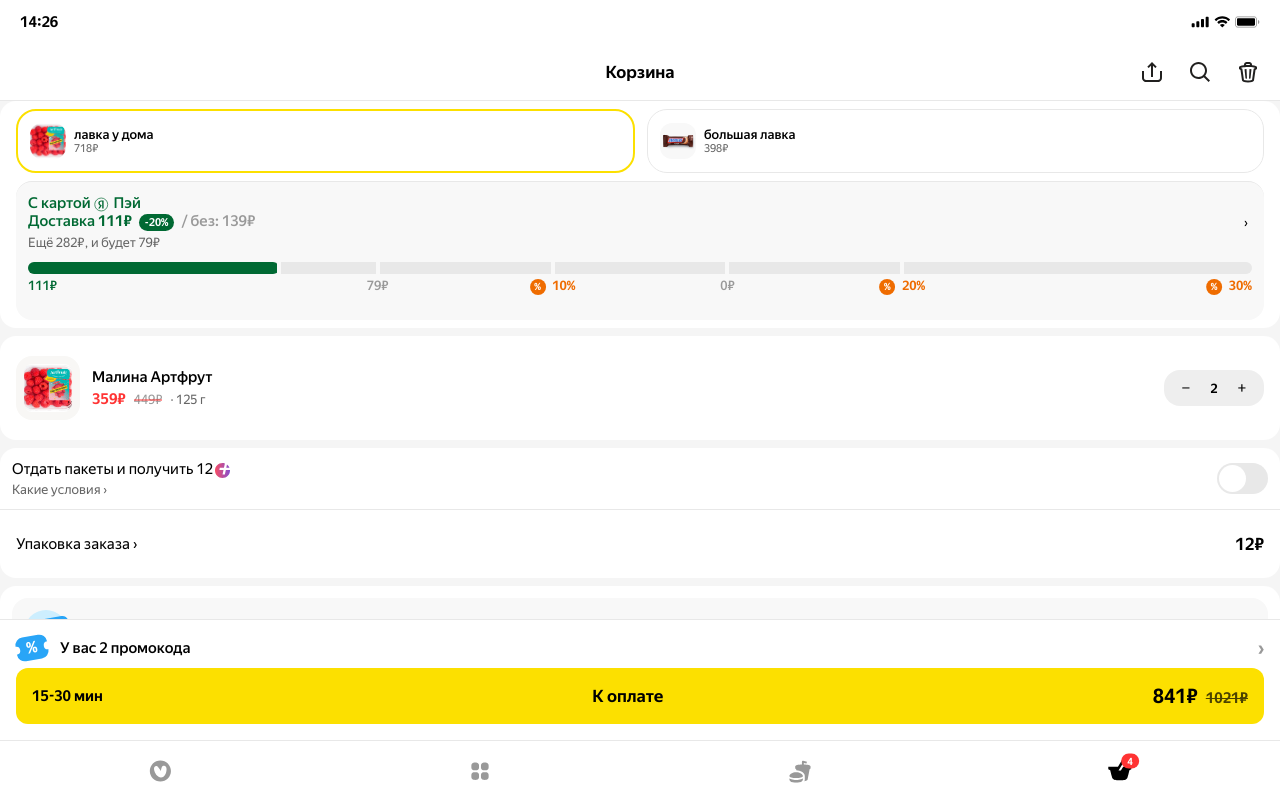
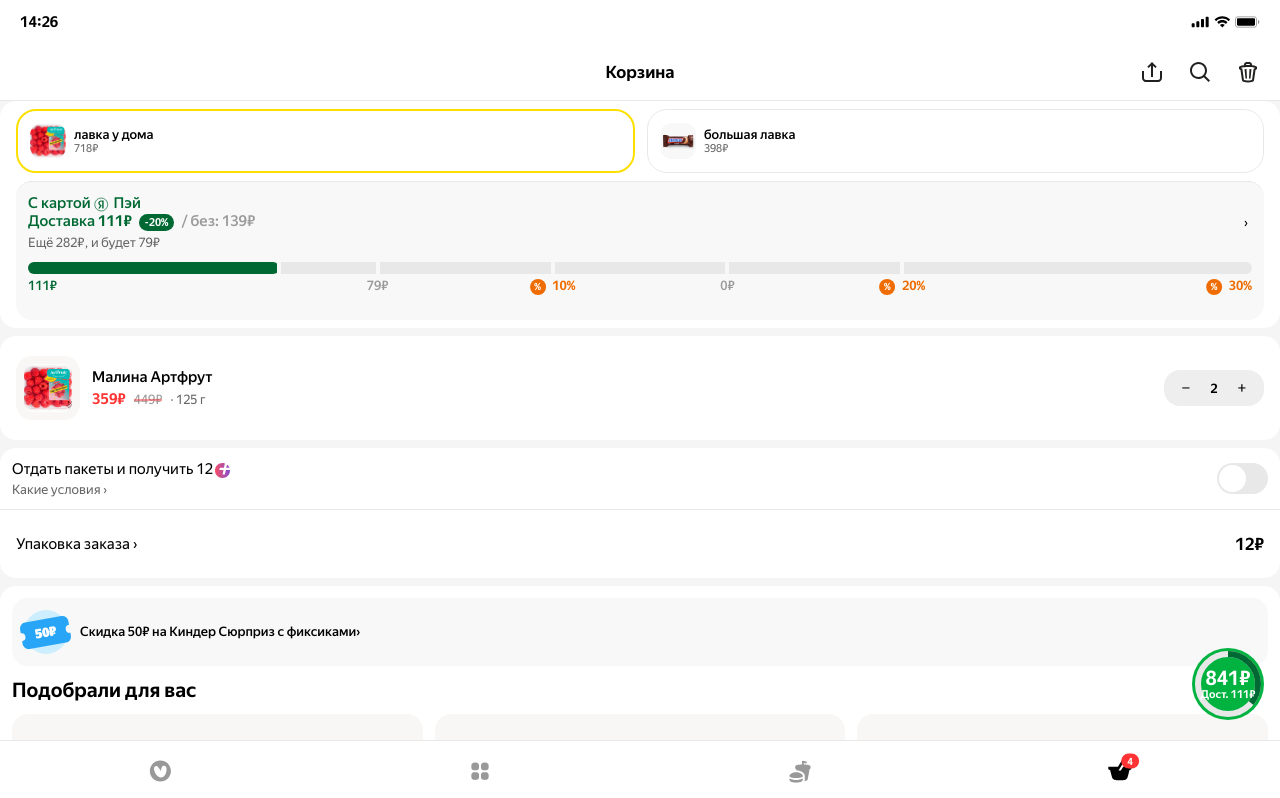
Before and after one commit to dadkakdad/app_prototyping, a plain HTML site: page index.html in a window 1280 px wide. Shown: the top 798 px of the page. Drawn offline with nearby package versions, Linux system fonts and the light colour scheme.

Commit message:
feat: add floating checkout footer with delivery progress

```diff
--- a/assets/css/main.css
+++ b/assets/css/main.css
@@ -838,111 +838,65 @@
 }
 
 /* Checkout Footer */
-.checkout-footer {
+.checkout-btn-redesigned {
     position: fixed;
-    bottom: 60px;
-    left: 0;
-    right: 0;
-    background: var(--color-bg-primary);
-    padding: var(--spacing-lg);
-    border-top: 1px solid var(--color-border);
-}
-
-.checkout-btn {
-    background: var(--color-primary);
-    color: var(--color-text-primary);
+    bottom: 80px;
+    right: 16px;
+    width: 72px;
+    height: 72px;
+    border-radius: var(--radius-full);
+    background: var(--color-green);
+    color: #fff;
     border: none;
-    border-radius: var(--radius-md);
-    padding: var(--spacing-lg);
-    width: 100%;
-    font-size: var(--font-size-md);
-    font-weight: 600;
-    display: flex;
-    justify-content: space-between;
-    align-items: center;
-    cursor: pointer;
-    transition: background 0.2s;
-}
-
-.checkout-btn:active {
-    background: var(--color-primary-dark);
-}
-
-.promo-code-entry {
-    display: flex;
-    align-items: center;
-    margin-bottom: var(--spacing-sm);
-    cursor: pointer;
-    padding: 0;
-}
-
-.promo-code-icon {
-    position: relative;
     display: flex;
     align-items: center;
     justify-content: center;
-    background: var(--color-badge-blue-dark);
-    color: white;
+    font-size: var(--font-size-lg);
     font-weight: 700;
-    border-radius: 8px;
-    width: 32px;
-    height: 24px;
-    font-size: 16px;
-    margin-right: var(--spacing-md);
-    line-height: 1;
-    transform: rotate(-10deg);
+    cursor: pointer;
+    z-index: 100;
 }
 
-.promo-code-icon::before,
-.promo-code-icon::after {
-    content: '';
+.checkout-btn-inner {
     position: absolute;
-    top: 50%;
-    width: 8px;
-    height: 8px;
-    background: var(--color-bg-primary);
-    border-radius: 50%;
-    transform: translateY(-50%);
+    display: flex;
+    flex-direction: column;
+    align-items: center;
+    line-height: 1.1;
 }
 
-.promo-code-icon::before {
-    left: -4px;
-}
-
-.promo-code-icon::after {
-    right: -4px;
-}
-
-.promo-code-text {
-    flex-grow: 1;
-    font-weight: 500;
-    font-size: var(--font-size-base);
-}
-
-.promo-code-arrow {
-    font-size: 20px;
-    color: var(--color-text-tertiary);
-    font-weight: bold;
-}
-
-.checkout-time {
-    font-size: var(--font-size-base);
-}
-
-.checkout-price {
-    display: flex;
-    align-items: baseline;
-    gap: var(--spacing-sm);
-}
-
-.price-final {
+.checkout-total {
     font-size: var(--font-size-lg);
 }
 
-.price-original {
-    font-size: var(--font-size-base);
-    text-decoration: line-through;
-    opacity: 0.7;
+.checkout-delivery {
+    font-size: var(--font-size-xs);
+}
+
+.checkout-progress-ring {
+    position: absolute;
+    top: 0;
+    left: 0;
+    transform: rotate(-90deg);
+}
+
+.checkout-progress-ring__bg {
+    stroke: var(--color-border);
+}
+
+.checkout-progress-ring__progress {
+    stroke: var(--color-pay-green);
+    stroke-dasharray: 188.4;
+    stroke-dashoffset: 188.4;
+    transition: stroke-dashoffset 0.3s ease;
+}
+
+.checkout-btn-redesigned.free-delivery .checkout-delivery {
+    font-size: var(--font-size-sm);
+}
+
+.checkout-btn-redesigned.free-delivery .checkout-progress-ring__progress {
+    stroke: var(--color-green);
 }
 
 /* Bottom Navigation */
--- a/assets/js/main.js
+++ b/assets/js/main.js
@@ -468,6 +468,46 @@
     }
 }
 
+function updateCheckoutButton() {
+    const data = JSON.parse(sessionStorage.getItem('appData'));
+    if (!data || !data.carts) return;
+
+    const { itemsFinalTotal, itemsOriginalTotal } = computeTotals(data);
+    const usesYandexPay = isYandexPayEnabled(data);
+    const deliveryFee = getDeliveryFee(itemsFinalTotal, usesYandexPay);
+    const packagingFee = Number(data.carts[data.activeCartId].packaging?.cost) || 0;
+    const rate = getCartDiscountRate(itemsFinalTotal);
+    const finalAfterDiscount = Math.round((itemsFinalTotal + packagingFee + deliveryFee) * (1 - rate));
+
+    const btn = document.querySelector('.checkout-btn-redesigned');
+    if (!btn) return;
+
+    const totalEl = btn.querySelector('.checkout-total');
+    const deliveryEl = btn.querySelector('.checkout-delivery');
+    if (totalEl) totalEl.textContent = formatPrice(finalAfterDiscount);
+
+    if (deliveryEl) {
+        if (deliveryFee === 0) {
+            deliveryEl.textContent = 'Free Delivery!';
+            btn.classList.add('free-delivery');
+        } else {
+            deliveryEl.textContent = `Дост. ${formatPrice(deliveryFee)}`;
+            btn.classList.remove('free-delivery');
+        }
+    }
+
+    const deliveryTiers = usesYandexPay ? APP_CONFIG.delivery.tiers.yandexPay : APP_CONFIG.delivery.tiers.regular;
+    const freeTier = deliveryTiers.find(t => t.fee === 0) || { threshold: 1 };
+    const progress = Math.min(1, itemsFinalTotal / freeTier.threshold);
+    const radius = 30;
+    const circumference = 2 * Math.PI * radius;
+    const progressRing = btn.querySelector('.checkout-progress-ring__progress');
+    if (progressRing) {
+        progressRing.style.strokeDasharray = `${circumference}`;
+        progressRing.style.strokeDashoffset = `${circumference * (1 - progress)}`;
+    }
+}
+
 // Recalculate UI: totals, progress, badges
 function recalculateCart() {
     const data = JSON.parse(sessionStorage.getItem('appData'));
@@ -572,6 +612,8 @@
         activeCart.delivery.currentTotal = itemsFinalTotal;
     }
     sessionStorage.setItem('appData', JSON.stringify(data));
+
+    updateCheckoutButton();
 }
 
 // Tab switching
--- a/index.html
+++ b/index.html
@@ -46,12 +46,6 @@
             observer.disconnect();
         });
     </script>
-    <style>
-        .checkout-btn-redesigned.free-delivery .checkout-progress-ring__progress {
-            stroke: var(--color-green, #00B341);
-        }
-
-    </style>
 </head>
 <body>
     <!-- Status Bar -->
@@ -177,21 +171,16 @@
     <div class="content-spacer"></div>
 
     <!-- Checkout Footer -->
-    <div class="checkout-footer">
-        <div class="promo-code-entry">
-            <div class="promo-code-icon">%</div>
-            <div class="promo-code-text">У вас 2 промокода</div>
-            <div class="promo-code-arrow">&rsaquo;</div>
+    <button class="checkout-btn-redesigned">
+        <svg class="checkout-progress-ring" width="72" height="72">
+            <circle class="checkout-progress-ring__bg" r="30" cx="36" cy="36" fill="transparent" stroke-width="6" />
+            <circle class="checkout-progress-ring__progress" r="30" cx="36" cy="36" fill="transparent" stroke-width="6" />
+        </svg>
+        <div class="checkout-btn-inner">
+            <div class="checkout-total">0₽</div>
+            <div class="checkout-delivery">Дост. 0₽</div>
         </div>
-        <button class="checkout-btn">
-            <span class="checkout-time">15-30 мин</span>
-            <span style="flex: 1; text-align: center;">К оплате</span>
-            <span class="checkout-price">
-                <span class="price-final">510₽</span>
-                <span class="price-original">588₽</span>
-            </span>
-        </button>
-    </div>
+    </button>
 
     <!-- Bottom Navigation -->
     <nav class="bottom-nav">
```
